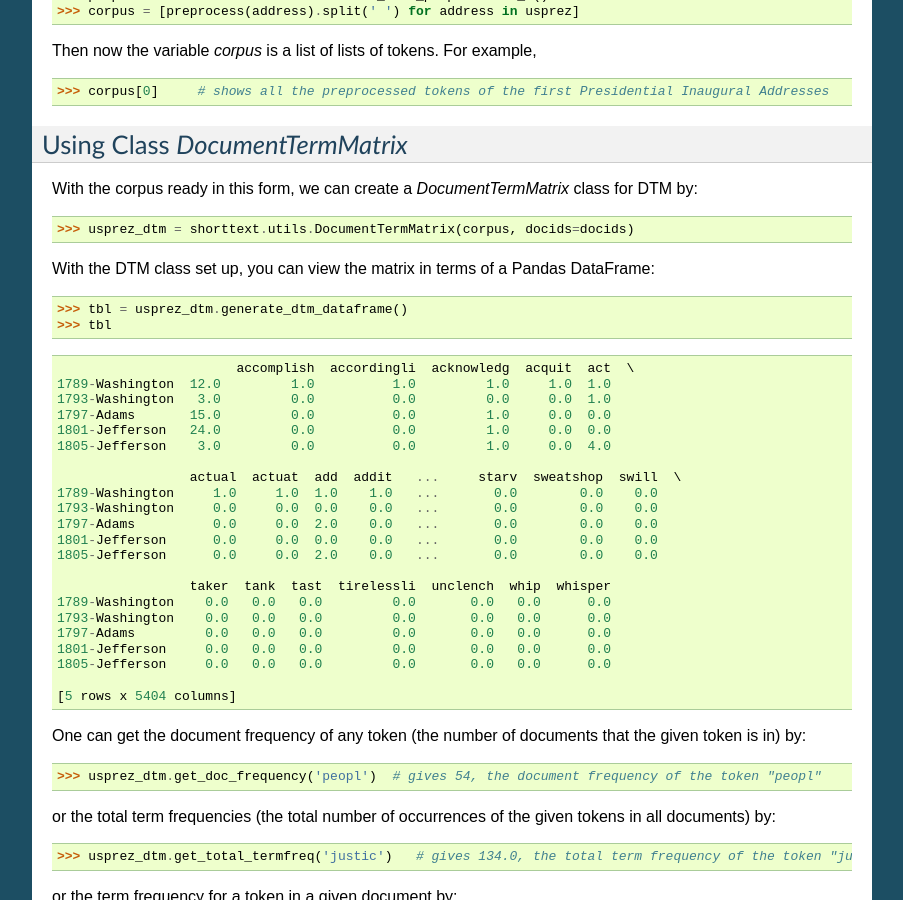
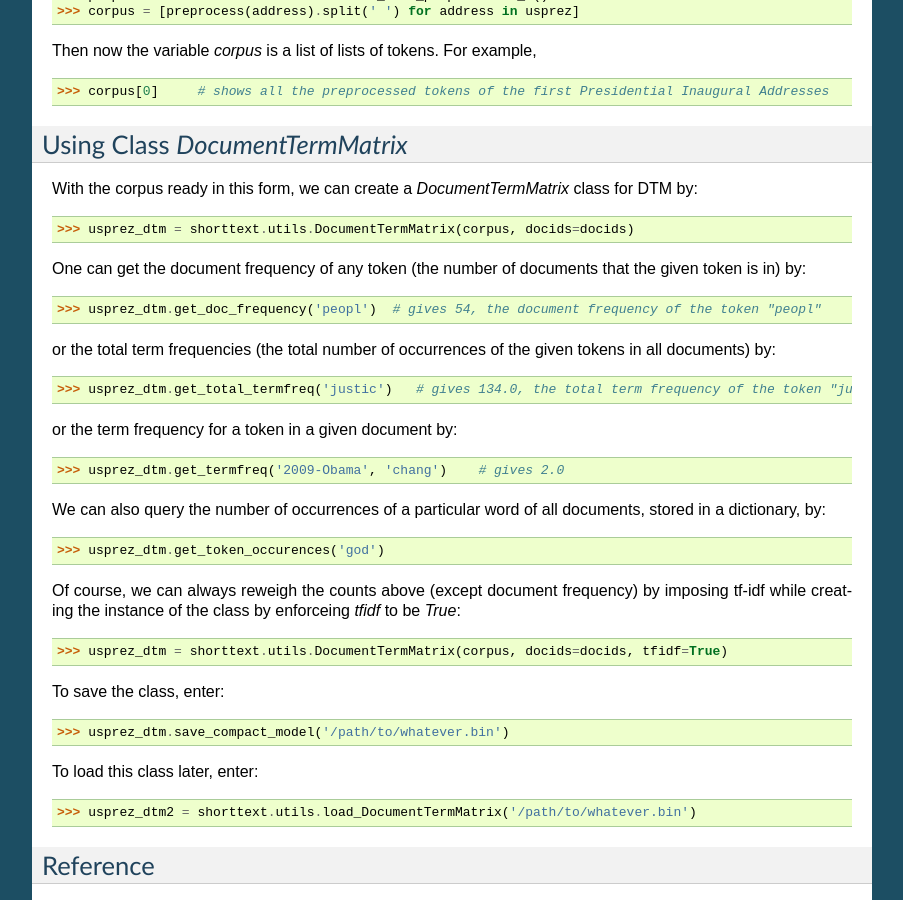
Before and after one commit to stephenhky/PyShortTextCategorization, a Sphinx documentation site: the page built from docs/tutorial_dtm.rst, in a window 1280 px wide and 900 px high, scrolled down 458 px. Shown: the whole window, without its empty margins (198-1101 px from the left). Built offline with Sphinx 7.4.7, drawn with Linux system fonts in a browser that asks for light colours.

Commit message:
updated documentation for dtm class

```diff
--- a/docs/tutorial_dtm.rst
+++ b/docs/tutorial_dtm.rst
@@ -32,36 +32,6 @@ Using Class `DocumentTermMatrix`
 With the corpus ready in this form, we can create a `DocumentTermMatrix` class for DTM by:
 
 >>> usprez_dtm = shorttext.utils.DocumentTermMatrix(corpus, docids=docids)
-
-With the DTM class set up, you can view the matrix in terms of a Pandas DataFrame:
-
->>> tbl = usprez_dtm.generate_dtm_dataframe()
->>> tbl
-
-::
-
-                           accomplish  accordingli  acknowledg  acquit  act  \
-    1789-Washington  12.0         1.0          1.0         1.0     1.0  1.0
-    1793-Washington   3.0         0.0          0.0         0.0     0.0  1.0
-    1797-Adams       15.0         0.0          0.0         1.0     0.0  0.0
-    1801-Jefferson   24.0         0.0          0.0         1.0     0.0  0.0
-    1805-Jefferson    3.0         0.0          0.0         1.0     0.0  4.0
-
-                     actual  actuat  add  addit   ...     starv  sweatshop  swill  \
-    1789-Washington     1.0     1.0  1.0    1.0   ...       0.0        0.0    0.0
-    1793-Washington     0.0     0.0  0.0    0.0   ...       0.0        0.0    0.0
-    1797-Adams          0.0     0.0  2.0    0.0   ...       0.0        0.0    0.0
-    1801-Jefferson      0.0     0.0  0.0    0.0   ...       0.0        0.0    0.0
-    1805-Jefferson      0.0     0.0  2.0    0.0   ...       0.0        0.0    0.0
-
-                     taker  tank  tast  tirelessli  unclench  whip  whisper
-    1789-Washington    0.0   0.0   0.0         0.0       0.0   0.0      0.0
-    1793-Washington    0.0   0.0   0.0         0.0       0.0   0.0      0.0
-    1797-Adams         0.0   0.0   0.0         0.0       0.0   0.0      0.0
-    1801-Jefferson     0.0   0.0   0.0         0.0       0.0   0.0      0.0
-    1805-Jefferson     0.0   0.0   0.0         0.0       0.0   0.0      0.0
-
-    [5 rows x 5404 columns]
 
 One can get the document frequency of any token (the number of documents that the given
 token is in) by:
```
